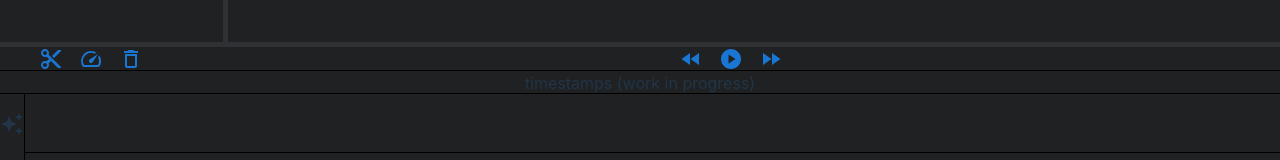
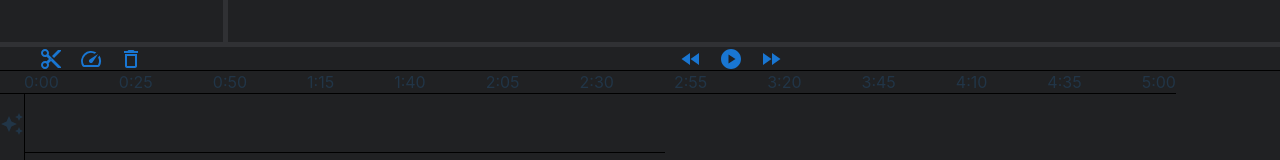
Before and after one commit to meloniouss/clipmaster, a React (Vite) app in the folder clipmaster-src-files/: page / in a window 1280 px wide. Shown: the part 530-690 px from the top of the page. Built offline with nearby package versions, Linux system fonts and the light colour scheme.

Commit message:
added timestamps (non-dynamic for now)

```diff
--- a/clipmaster-src-files/src/Timeline.tsx
+++ b/clipmaster-src-files/src/Timeline.tsx
@@ -12,7 +12,6 @@ import { useDrop } from 'react-dnd'
 import { ItemTypes } from './ItemTypes'
 import { useStore } from "./zustandStore";
 import { useEffect, useState } from "react";
-import React from "react";
 export default function Timeline() {
     // timeline/time scale
     // we can make the time stamps be dynamic based non video lengths
@@ -22,7 +21,13 @@ export default function Timeline() {
         name: string;
     }
 
-    const forceUpdate = React.useReducer(() => ({}), {})[1] as () => void
+    const [totalClipDuration, setTotalClipDuration] = useState(0);
+    useEffect(() => {
+      setTotalClipDuration(300);
+    }, []);
+
+    const intervalTimeDelta = totalClipDuration/12;
+    const intervalCount = 12;
     const vidStore = useStore();
     const {addToTimeline} = vidStore;
     const getClipList = useStore.getState;
@@ -77,7 +82,6 @@ export default function Timeline() {
             console.log('Drop target name: Timeline');
             handleDrop(item);
             console.log("updated");
-            forceUpdate();
             return { name: 'Timeline' };
         },
         collect: (monitor) => ({
@@ -103,7 +107,6 @@ export default function Timeline() {
         console.log('Video name: ' +_item.name);
         if (clip) {
             addToTimeline(clip); // we add it to the list of timeline clips, the useeffect will generate a thumbnail for this clip, we just have to fetch it
-            forceUpdate();
         } else {
             console.log('Clip not found in the clip list');
             console.log(updatedClipList)
@@ -123,9 +126,20 @@ export default function Timeline() {
                 <IconButton color="primary" sx={{ }}><PlayCircleIcon/></IconButton>
                 <IconButton color="primary" sx={{}}><FastForwardIcon/></IconButton>
            </div>
+        </div>
+        <div style={{ width: "90%", borderBottom: "1px solid black", height: "10%", display: "flex", justifyContent: "space-between", alignItems: "center", justifyItems:"left", paddingLeft:"3vh"}}>
+  {Array.from({ length: intervalCount+1}, (_, i) => {
+    const timeInSeconds = Math.floor(intervalTimeDelta * (i));
+    const minutes = Math.floor(timeInSeconds / 60);
+    const seconds = timeInSeconds % 60;
+    return (
+      <div key={i}>
+        {`${minutes}:${seconds.toString().padStart(2, '0')}`}
+      </div>
+    );
+  })}
+</div>
 
-        </div>
-        <div style={{width: "100%", borderBottom: "1px solid black", height:"10%"}}>timestamps (work in progress)</div>
     <div style={{display: "flex", flexDirection: "row", width: "100%", height: "100%"}}>
         <div style={{display: "flex", flexDirection:'column', height: "80%", justifyItems: "center", justifyContent: "space-between"}}>
             <div style={{ flex: 1, display: "flex", alignItems: "center",borderRight: "1px solid black", borderBottom: "0px solid black"}}>
@@ -137,7 +151,7 @@ export default function Timeline() {
                 <VolumeUpIcon style={{ fontSize: "3vh" }} />
             </div>
         </div>
-        <div ref={drop} style={{display: "flex", flexDirection: "column", width: "100%", height: "80%"}}>
+        <div ref={drop} style={{display: "flex", flexDirection: "column", width: "50%", height: "80%"}}>
                 <div style={{width: "100%", borderBottom: "1px solid black", flex: 1}}></div>
                 <div style={{width: "100%", borderBottom: "1px solid black", flex: 1}}>
                 {thumbnailList.map((thumbnail, index) => ( //issue
```
